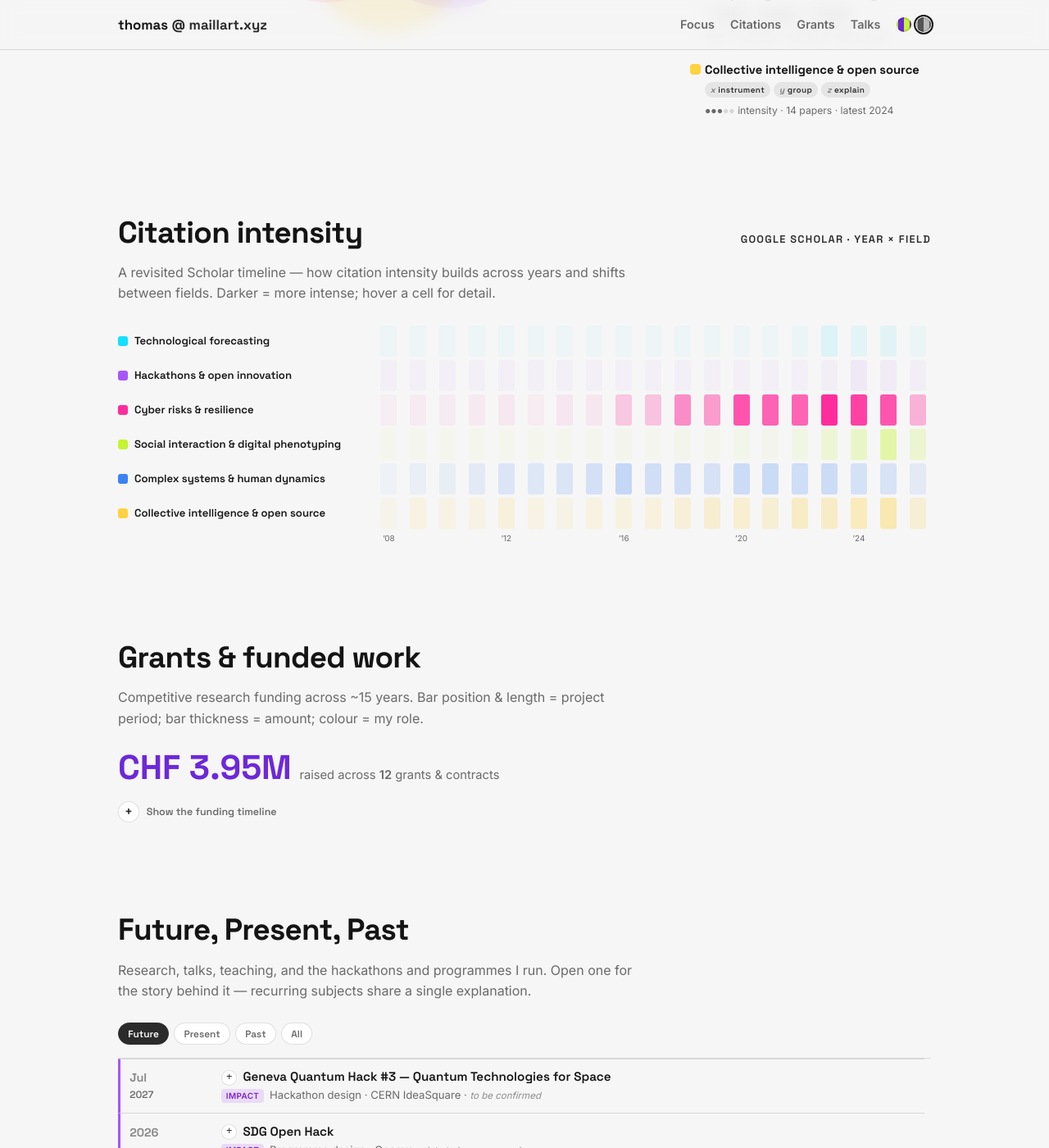
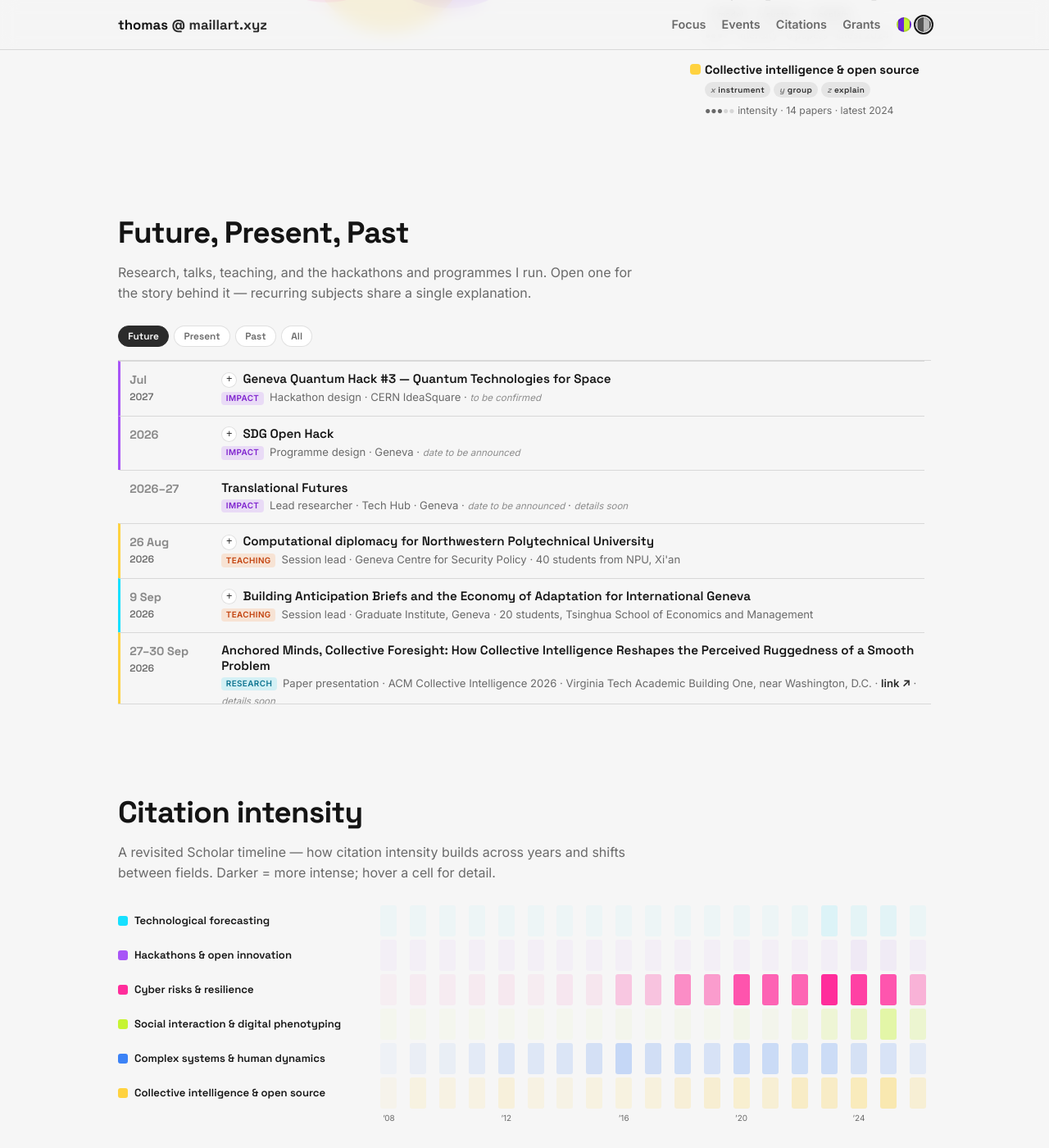
Before and after one commit to wazaahhh/wazaahhh.github.io, a Jekyll site: the page built from lab.html, in a window 1280 px wide and 1400 px high, scrolled down 1637 px. Shown: the whole window at 82% size. Built offline with Jekyll 4.4.1, drawn with Linux system fonts in a browser that asks for light colours; some of the changed text lies outside the part shown.

Commit message:
Add the ETH 'Hacking Democracy' talk; events section moves above citations
Talk on 8 September, 14:00, inside Dirk Helbing's week-long Hacking
Democracy build at ETH Zurich; blob written from the 28.05 agenda PDF (two
mornings of short papers, then teams form and build for three supervised
days, presentations Friday).

Section order now runs focus > events > citations > grants, with the nav
following, and the two remaining tag chips ('one sentence · six ways to
finish it', 'Google Scholar · year × field') are gone. Nav label reads
Events rather than Talks, since the section stopped being only talks.

```diff
--- a/lab.html
+++ b/lab.html
@@ -436,9 +436,9 @@
   <a class="brand" href="#top">thomas <b>@ maillart.xyz</b></a>
   <nav class="nav">
     <a href="#focus">Focus</a>
+    <a href="#talks">Events</a>
     <a href="#citations">Citations</a>
     <a href="#grants">Grants</a>
-    <a href="#talks">Talks</a>
     <div class="swatches" id="swatches">
       <button class="swatch" data-theme="theme-volt" style="background:linear-gradient(90deg,#6d28d9 0 50%,#c6f432 50% 100%)" title="Volt — violet + lime"></button>
       <button class="swatch is-active" data-theme="theme-grey" style="background:linear-gradient(90deg,#555 0 50%,#bbb 50% 100%)" title="Greyscale"></button>
@@ -464,7 +464,7 @@
 {% assign research = site.research | where_exp:"i","i.published != false" %}
 
 <section id="focus"><div class="wrap reveal">
-  <div class="shead"><h2>Anticipating emergence</h2><span class="tag">one sentence · six ways to finish it</span></div>
+  <div class="shead"><h2>Anticipating emergence</h2></div>
   <p class="sub">Six research perspectives, each sized by current intensity, all attacking one fundamental problem from a different angle — <b>anticipating emergence in complex human systems</b>. Every one of them is the same sentence, finished differently. Hover a perspective to complete it.</p>
 
   <!-- the sentence machine: template stays put, the x/y/z slots fill on hover -->
@@ -502,8 +502,20 @@
   <div class="tl-scene" id="view-timeline" hidden><div class="tl" id="tl"></div></div>
 </div></section>
 
+<section id="talks"><div class="wrap reveal">
+  <div class="shead"><h2>Future, Present, Past</h2></div>
+  <p class="sub">Research, talks, teaching, and the hackathons and programmes I run. Open one for the story behind it — recurring subjects share a single explanation.</p>
+  <div class="tfilters" id="talks-filter">
+    <button class="tf active" data-filter="time:future">Future</button>
+    <button class="tf" data-filter="time:present">Present</button>
+    <button class="tf" data-filter="time:past">Past</button>
+    <button class="tf" data-filter="all">All</button>
+  </div>
+  <div class="talks" id="talks-list"></div>
+</div></section>
+
 <section id="citations"><div class="wrap reveal">
-  <div class="shead"><h2>Citation intensity</h2><span class="tag">Google Scholar · year × field</span></div>
+  <div class="shead"><h2>Citation intensity</h2></div>
   <p class="sub">A revisited Scholar timeline — how citation intensity builds across years and shifts between fields. Darker = more intense; hover a cell for detail.
   {% unless site.data.citations %}<span class="note-illus">Illustrative model for now — run <code>scripts/fetch_scholar.py</code> to populate real Scholar data.</span>{% endunless %}</p>
   <div class="heat-scroll"><div class="heatmap" id="heatmap"></div></div>
@@ -540,18 +552,6 @@
   </div>
 </div></section>
 -->
-
-<section id="talks"><div class="wrap reveal">
-  <div class="shead"><h2>Future, Present, Past</h2></div>
-  <p class="sub">Research, talks, teaching, and the hackathons and programmes I run. Open one for the story behind it — recurring subjects share a single explanation.</p>
-  <div class="tfilters" id="talks-filter">
-    <button class="tf active" data-filter="time:future">Future</button>
-    <button class="tf" data-filter="time:present">Present</button>
-    <button class="tf" data-filter="time:past">Past</button>
-    <button class="tf" data-filter="all">All</button>
-  </div>
-  <div class="talks" id="talks-list"></div>
-</div></section>
 
 <footer><div class="wrap">
   <strong>Thomas Maillart</strong> · University of Geneva
```
Also changed, not shown: _data/events.yml (+19 -0 lines).
